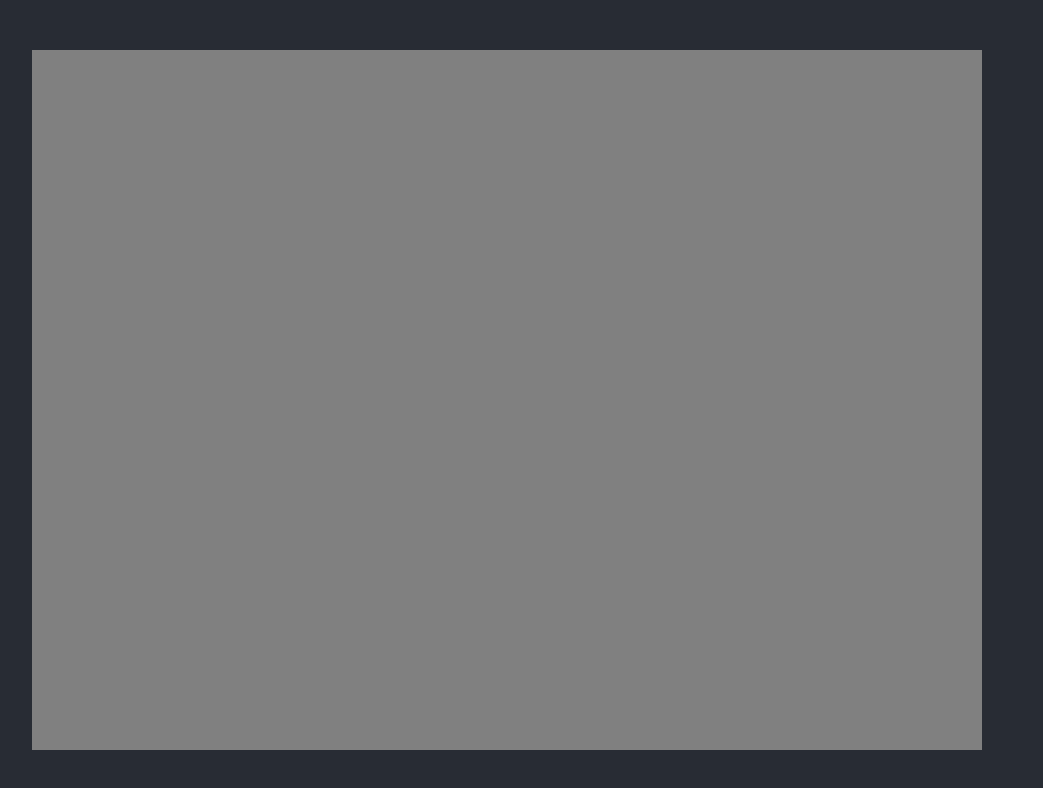
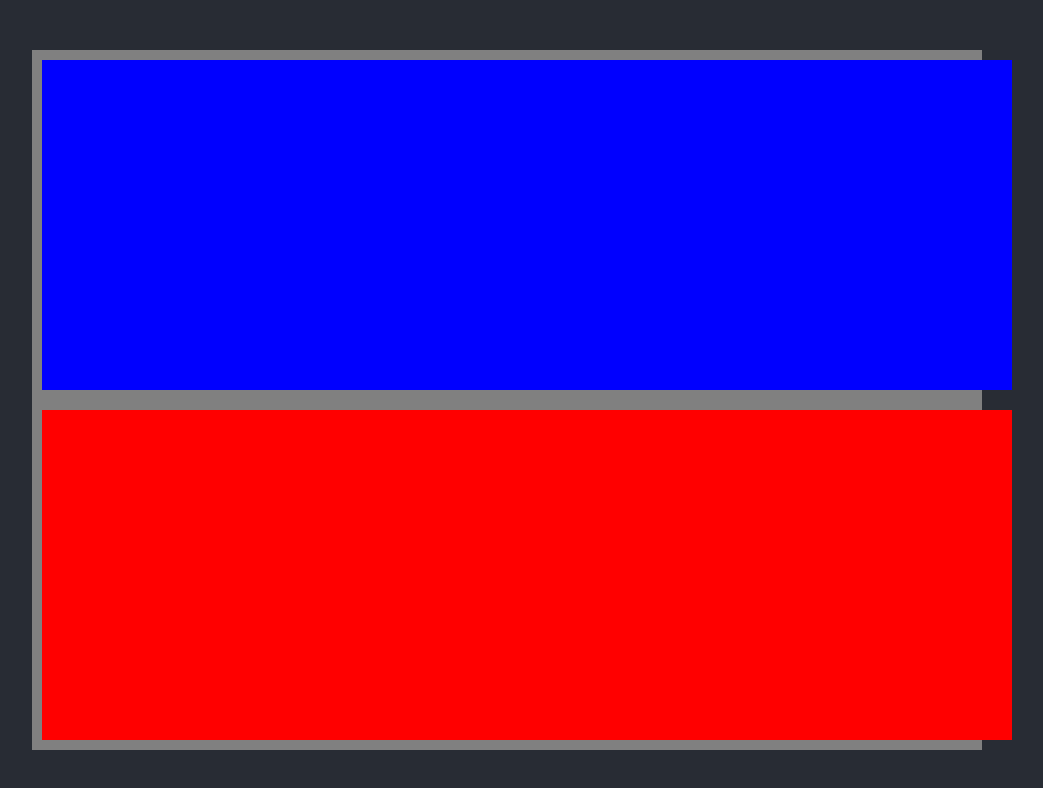
Before and after one commit to howlinbash/swayze, a React (Create React App) app: page / in a window 1280 px wide. Shown: the top 788 px of the page, without its empty margins (133-1176 px from the left). Built offline with nearby package versions, Linux system fonts and the light colour scheme.

Commit message:
red and blue

```diff
--- a/src/App.css
+++ b/src/App.css
@@ -5,10 +5,30 @@
   align-items: center;
   justify-content: center;
   min-height: 100vh;
+  /* flex-flow: row wrap; */
 }
 
 .Box {
   background-color: grey;
   height: 700px;
   width: 950px;
+  display: flex;
+  flex-direction: column;
+  justify-content: space-between;
 }
+
+.Blue {
+  background-color: blue;
+  padding: 10px;
+  margin: 10px;
+  width: 100%;
+  height: 100%;
+}
+
+.Red {
+  background-color: red;
+  padding: 10px;
+  margin: 10px;
+  width: 100%;
+  height: 100%;
+}
```
